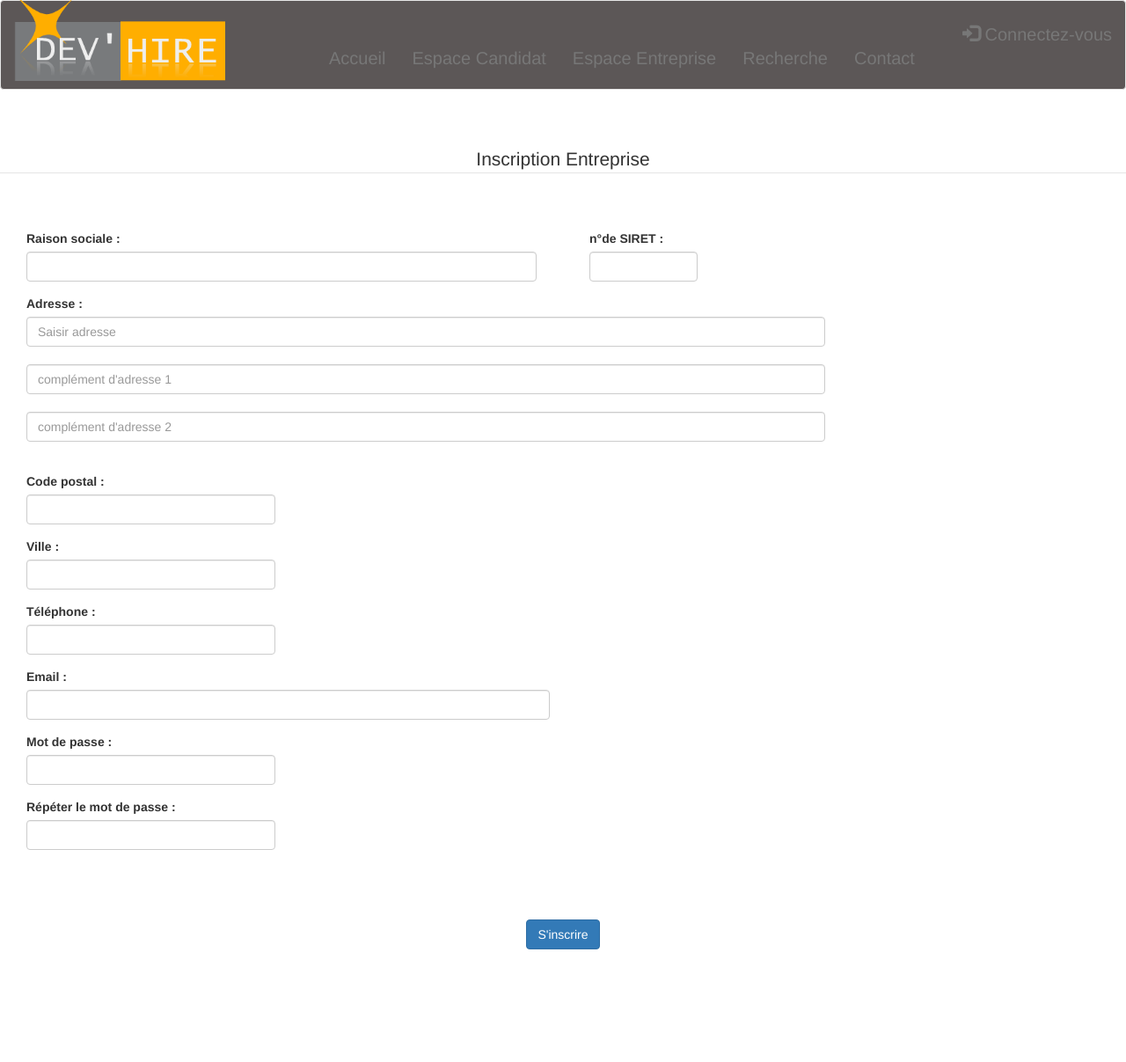
After one commit to tonny1618/devhire, a PHP site: page /formulaire_client.php in a window 1280 px wide. The commit adds this page. Shown: the whole page at 88% size. Run offline with PHP 8.4, Linux system fonts and the light colour scheme.

Commit message:
formulaire_client et formulaire contact

```diff
--- a/asset/istyle.css
+++ b/asset/istyle.css
@@ -40,3 +40,14 @@
    box-shadow: none;
 
 }
+
+#inscription{
+  margin-top: 5%;
+  margin-bottom: 10%;
+}
+
+legend{
+  text-align: center;
+  margin-top: 5%;
+  margin-bottom : 5%;
+}
--- /dev/null
+++ b/formulaire_client.php
@@ -0,0 +1,110 @@
+<!DOCTYPE html>
+<html>
+<head>
+ <title>Dev'Hire Agency</title>
+ <metacharset="utf-8"/>
+ <meta name="viewport" content="width=device-width, initial-scale=1">
+ <link rel="stylesheet" href="https://maxcdn.bootstrapcdn.com/bootstrap/3.3.7/css/bootstrap.min.css">
+ <script src="https://ajax.googleapis.com/ajax/libs/jquery/3.3.1/jquery.min.js"></script>
+ <script src="https://maxcdn.bootstrapcdn.com/bootstrap/3.3.7/js/bootstrap.min.js"></script>
+ <link rel="stylesheet" href="asset/istyle.css"/>
+</head>
+<body>
+
+  <header>
+    <nav class="navbar navbar-default">
+
+      <div class="container-fluid">
+        <div class="nav navbar-nav navbar-header">
+           <a href="#" class="nav navbar-nav navbar-left"><img src="asset/images/logo.png" alt="logo"></a>
+        </div>
+        <ul class="nav navbar-nav">
+          <li><a href='#'>Accueil</a></li>
+          <li><a href='#'>Espace Candidat</a></li>
+          <li><a href='#'>Espace Entreprise</a></li>
+          <li><a href='#'>Recherche</a></li>
+          <li><a href='#'>Contact</a></li>
+        </ul>
+        <ul class="nav navbar-nav navbar-right">
+           <li><a href='#'><span class='glyphicon glyphicon-log-in'></span> Connectez-vous </a></li>
+        </ul>
+      </div>
+
+    </nav>
+  </header>
+
+  <form>
+    <legend>Inscription Entreprise</legend>
+    <div class="form-group col-sm-6">
+      <div class="col-sm-12">
+        <label for="raison_sociale">Raison sociale : </label>
+        <input id="raison_sociale" type="text" class="form-control" name="" value="">
+      </div>
+    </div>
+
+    <div class="form-group col-sm-6">
+      <div class="col-sm-3">
+        <label>n°de SIRET : </label>
+        <input type="text" class="form-control" name="" value="">
+      </div>
+    </div>
+
+    <div class="form-group col-sm-12">
+      <div class="col-sm-9">
+        <label for="adresse">Adresse : </label>
+        <input id="adresse" type="text" class="form-control" name="" value="" placeholder="Saisir adresse"> </br>
+        <input type"text" name="" value="" class="form-control" placeholder="complément d'adresse 1"> </br>
+        <input type"text" name="" value="" class="form-control" placeholder="complément d'adresse 2"> </br>
+      </div>
+    </div>
+
+    <div class="form-group col-sm-12">
+      <div class="col-sm-3">
+        <label for="code_postal">Code postal : </label>
+        <input id="code_postal" type="text" class="form-control" name="" value="">
+      </div>
+    </div>
+
+    <div class="form-group col-sm-12">
+      <div class="col-sm-3">
+        <label for="ville">Ville : </label>
+        <input id="ville" type="text" class="form-control" name="" value="">
+      </div>
+    </div>
+
+    <div class="form-group col-sm-12">
+      <div class="col-sm-3">
+        <label for="telephone">Téléphone : </label>
+        <input id="telephone" type="text" class="form-control" name="" value="">
+      </div>
+    </div>
+
+    <div class="form-group col-sm-12">
+      <div class="col-sm-6">
+        <label for="email">Email : </label>
+        <input id="email" type="email" class="form-control"name="" value="">
+      </div>
+    </div>
+
+    <div class="form-group col-sm-12">
+      <div class="col-sm-3">
+        <label for="password">Mot de passe : </label>
+        <input id="password" type="password" class="form-control" name="" value="">
+      </div>
+    </div>
+
+    <div class="form-group col-sm-12">
+     <div class="col-sm-3">
+      <label for="repeat_password"> Répéter le mot de passe : </label>
+      <input id="repeat_password" type="password" class="form-control" name="" value="">
+    </div>
+    </div>
+
+    <div id="inscription" class="col-md-12 text-center">
+    <button id="singlebutton" name="singlebutton" class="btn btn-primary">S'inscrire</button>
+    </div>
+
+  </form>
+
+</body>
+</html>
--- a/index.php
+++ b/index.php
@@ -29,6 +29,6 @@
  </div>
 </nav>
 </header>
-
+<p>chuuuut</p>
 </body>
 </html>
```
Also changed, not shown: contact.php (added, +90 -0 lines), devh_accueil.html (added, +74 -0 lines), indexxx.html (added).
